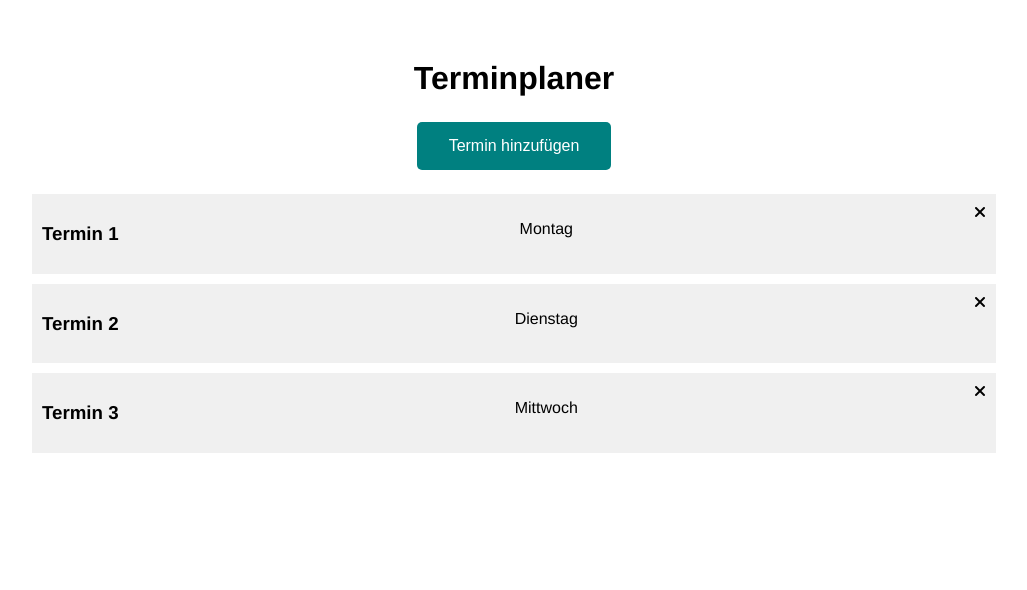
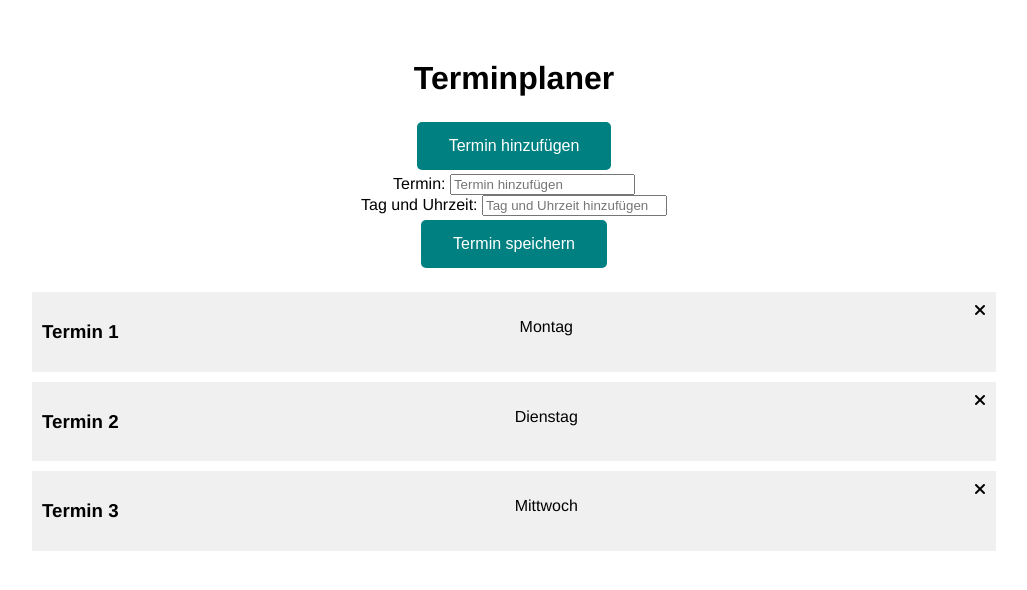
Before and after one commit to adriansuciu09/grabo, a Vue app: page / in a window 1280 px wide. Shown: the top 590 px of the page, without its empty margins (126-1153 px from the left). Built offline with nearby package versions, Linux system fonts and the light colour scheme.

Commit message:
Add Task button is fully functional

```diff
--- a/src/App.vue
+++ b/src/App.vue
@@ -1,5 +1,6 @@
 <template>
 <Header />
+<AddTask @add-task="addTask"/>
 <div class = "padding">
 </div>
 <TasksArray @delete-task="deleteTask" :tasks="tasks"/>
@@ -8,12 +9,14 @@
 <script>
 import Header from './components/Header.vue'
 import TasksArray from './components/TasksArray.vue'
+import AddTask from './components/AddTask.vue'
 
 export default {
   name: 'App',
   components: {
     Header,
-    TasksArray
+    TasksArray,
+    AddTask
   },
   data() {
     return {
@@ -23,13 +26,16 @@ export default {
   methods: {
     deleteTask(id){
       this.tasks = this.tasks.filter((task) =>task.id !== id)
+    },
+    addTask(task){
+      this.tasks = [...this.tasks, task]
     }
   },
   created(){
     this.tasks= [
-      {id: 1, text: 'Termin 1', day: 'Montag'},
-      {id: 2, text: 'Termin 2', day: 'Dienstag'},
-      {id: 3, text: 'Termin 3', day: 'Mittwoch'},
+      {id: 1, text: 'Termin 1', time: 'Montag'},
+      {id: 2, text: 'Termin 2', time: 'Dienstag'},
+      {id: 3, text: 'Termin 3', time: 'Mittwoch'},
     ]
   }
 }
--- /dev/null
+++ b/src/components/AddTask.vue
@@ -0,0 +1,50 @@
+<template>
+    <form @submit="onSubmit" class="add-form">
+        <div class = "form-control">
+            <label>Termin: </label>
+            <input type="text" v-model="text" name="text" placeholder="Termin hinzufügen"/>
+        </div>
+        <div class = "form-control">
+            <label>Tag und Uhrzeit: </label>
+            <input type="text" v-model="time" name="time" placeholder="Tag und Uhrzeit hinzufügen"/>
+        </div>
+        <input type = "submit" value="Termin speichern" class="btn btn-block"/>
+    </form>
+</template>
+
+<script>
+
+export default {
+    name : 'AddTask',
+    data() {
+        return {
+            text: '',
+            time: ''
+        }
+    },
+    methods:{
+        onSubmit(e){
+            e.preventDefault()
+            if(!this.text){
+                alert('Bitte Termin eingeben')
+                return
+            }
+            if(!this.time){
+                alert('Bitte Tag und Uhrzeit eingeben')
+                return
+            }
+            const newTask = {
+                id: Math.floor(Math.random()*10000),
+                text: this.text,
+                time: this.time
+            }
+
+            console.log(newTask)
+
+            this.$emit('add-task', newTask)
+            this.text = ''
+            this.time = ''
+        }
+    }
+}
+</script>
--- a/src/components/TaskSingle.vue
+++ b/src/components/TaskSingle.vue
@@ -1,7 +1,7 @@
 <template>
 <div class="task">
 <h3>{{task.text}} </h3>
-<p> {{task.day}}</p>
+<p> {{task.time}}</p>
 <i @click="onDelete(task.id)" class = "fas fa-times"></i>
 </div>
 </template>
```
